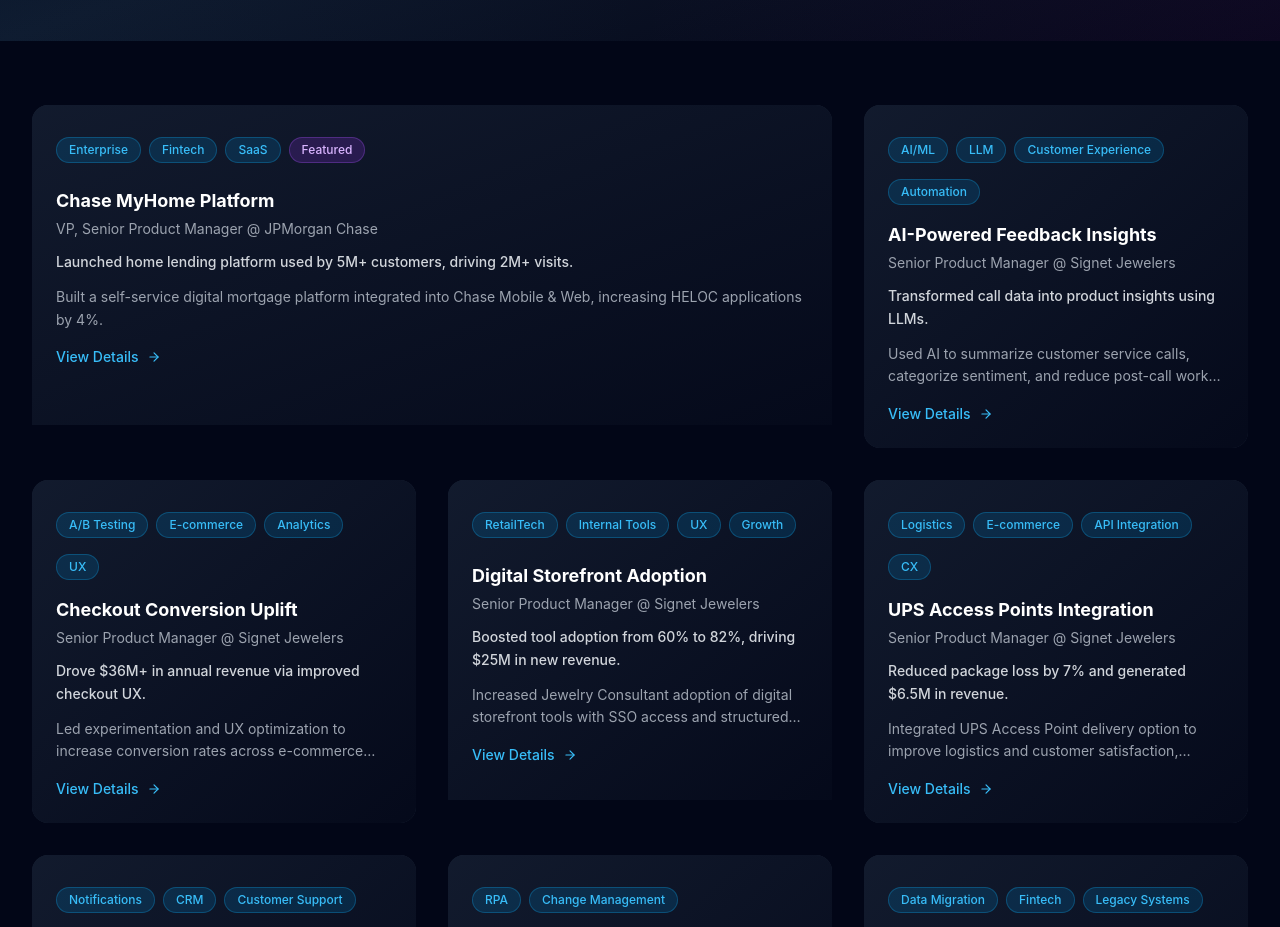
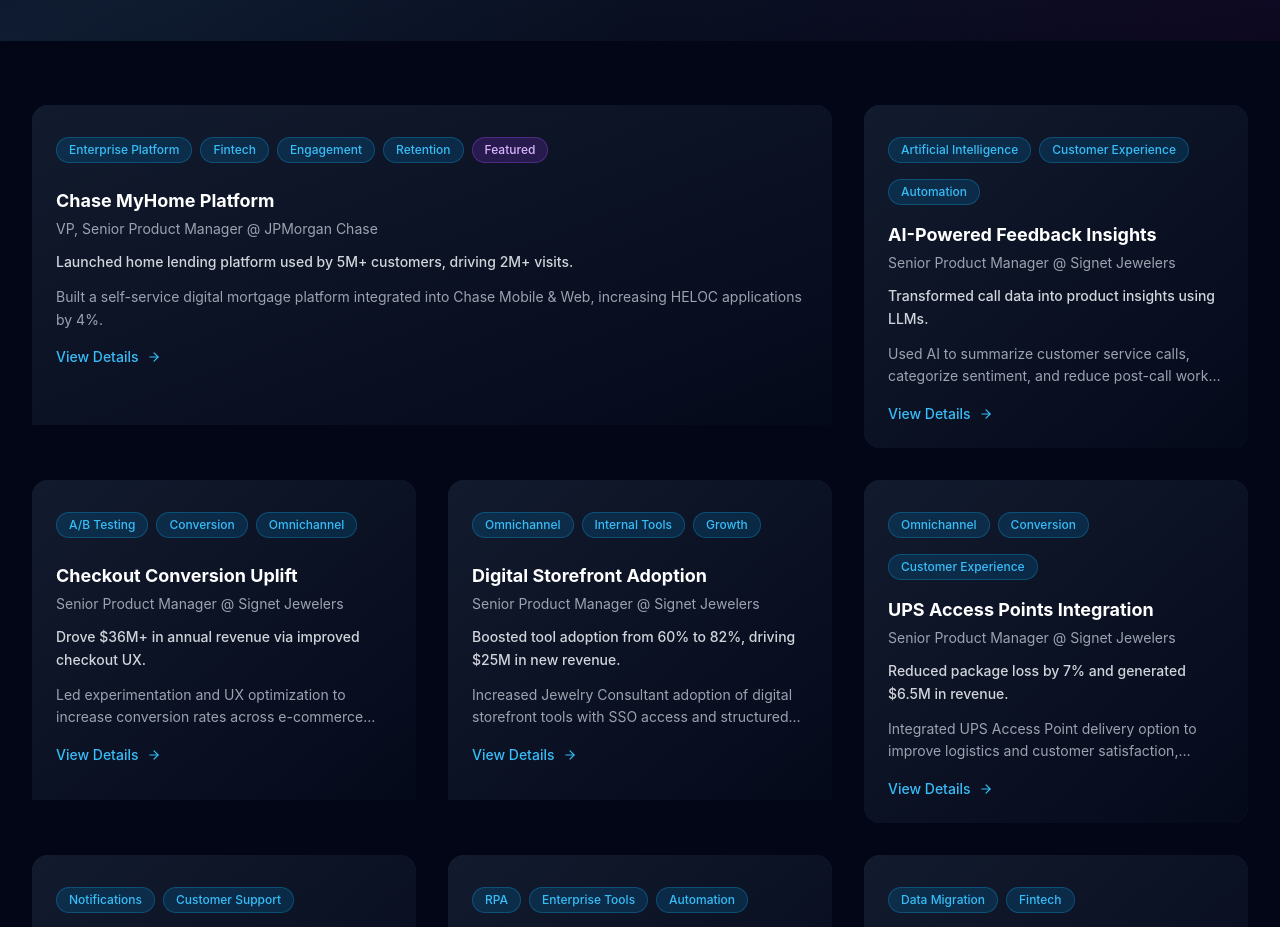
Before and after one commit to nickgardone/nick-gardone-portfolio, a Next.js app: page /portfolio in a window 1280 px wide. Shown: the part 380-1307 px from the top of the page. Built offline with nearby package versions, Linux system fonts and the light colour scheme.

Commit message:
Update project tags: Change AI to Artificial Intelligence in AI-Powered Feedback Insights, update Chase MyHome Platform tags

```diff
--- a/src/app/portfolio/page.jsx
+++ b/src/app/portfolio/page.jsx
@@ -13,7 +13,7 @@
       headline: "Launched home lending platform used by 5M+ customers, driving 2M+ visits.",
       overview: "Built a self-service digital mortgage platform integrated into Chase Mobile & Web, increasing HELOC applications by 4%.",
       image: "/chase-myhome-platform.png",
-      tags: ["Enterprise", "Fintech", "SaaS"],
+      tags: ["Enterprise Platform", "Fintech", "Engagement", "Retention"],
       link: "/portfolio/chase-myhome",
       featured: true,
       hasCaseStudy: true,
@@ -25,7 +25,7 @@
       headline: "Transformed call data into product insights using LLMs.",
       overview: "Used AI to summarize customer service calls, categorize sentiment, and reduce post-call work for agents.",
       image: "/profile-headshot-2.png",
-      tags: ["AI/ML", "LLM", "Customer Experience", "Automation"],
+      tags: ["Artificial Intelligence", "Customer Experience", "Automation"],
       link: "/portfolio/ai-feedback-insights",
       hasCaseStudy: true,
       hasDemo: true
@@ -36,7 +36,7 @@
       headline: "Drove $36M+ in annual revenue via improved checkout UX.",
       overview: "Led experimentation and UX optimization to increase conversion rates across e-commerce properties.",
       image: "/profile-headshot-2.png",
-      tags: ["A/B Testing", "E-commerce", "Analytics", "UX"],
+      tags: ["A/B Testing", "Conversion", "Omnichannel"],
       link: "/portfolio/checkout-conversion",
       hasCaseStudy: true,
       hasDemo: false
@@ -47,7 +47,7 @@
       headline: "Boosted tool adoption from 60% to 82%, driving $25M in new revenue.",
       overview: "Increased Jewelry Consultant adoption of digital storefront tools with SSO access and structured campaigns, enabling remote selling.",
       image: "/profile-headshot-2.png",
-      tags: ["RetailTech", "Internal Tools", "UX", "Growth"],
+      tags: ["Omnichannel", "Internal Tools", "Growth"],
       link: "/portfolio/digital-storefront",
       hasCaseStudy: false,
       hasDemo: true
@@ -58,7 +58,7 @@
       headline: "Reduced package loss by 7% and generated $6.5M in revenue.",
       overview: "Integrated UPS Access Point delivery option to improve logistics and customer satisfaction, coordinating with 200+ vendors.",
       image: "/profile-headshot-2.png",
-      tags: ["Logistics", "E-commerce", "API Integration", "CX"],
+      tags: ["Omnichannel", "Conversion", "Customer Experience"],
       link: "/portfolio/ups-integration",
       hasCaseStudy: true,
       hasDemo: false
@@ -69,7 +69,7 @@
       headline: "Reduced 62K annual customer service calls with milestone-based SMS/email updates.",
       overview: "Launched automated messaging across Signet brands for real-time order tracking, integrating with third-party SaaS platforms.",
       image: "/profile-headshot-2.png",
-      tags: ["Notifications", "CRM", "Customer Support", "SaaS Integration"],
+      tags: ["Notifications", "Customer Support", "Cost Reduction"],
       link: "/portfolio/order-notifications",
       hasCaseStudy: false,
       hasDemo: false
@@ -80,7 +80,7 @@
       headline: "Saved up to 9 FTE per bot through strategic automation.",
       overview: "Evangelized and built an RPA program for internal business processes, including feasibility scoring and stakeholder training.",
       image: "/profile-headshot-2.png",
-      tags: ["RPA", "Change Management", "Enterprise Tools", "Operations"],
+      tags: ["RPA", "Enterprise Tools", "Automation"],
       link: "/portfolio/rpa-program",
       hasCaseStudy: true,
       hasDemo: false
@@ -91,7 +91,7 @@
       headline: "Migrated 1.5M accounts, sunsetting legacy platforms and roles.",
       overview: "Consolidated disparate mortgage accounts into unified systems through strategic field mapping, logic generation, and simultaneous dual-system updates.",
       image: "/profile-headshot-2.png",
-      tags: ["Data Migration", "Fintech", "Legacy Systems", "Systems Integration"],
+      tags: ["Data Migration", "Fintech", "Process Optimization"],
       link: "/portfolio/loan-portfolio",
       hasCaseStudy: true,
       hasDemo: false
--- a/src/components/ProjectSummaryGrid.jsx
+++ b/src/components/ProjectSummaryGrid.jsx
@@ -15,7 +15,7 @@
       role: "VP, Senior Product Manager @ JPMorgan Chase",
       headline: "Launched home lending platform used by 5M+ customers, driving 2M+ visits.",
       overview: "Built a self-service digital mortgage platform integrated into Chase Mobile & Web, increasing HELOC applications by 4%.",
-      tags: ["Enterprise", "Fintech", "SaaS"],
+      tags: ["Enterprise Platform", "Fintech", "Engagement", "Retention"],
       link: "#",
       hasCaseStudy: true,
       hasDemo: false
@@ -25,7 +25,7 @@
       role: "Senior Product Manager @ Signet Jewelers",
       headline: "Transformed call data into product insights using LLMs.",
       overview: "Used AI to summarize customer service calls, categorize sentiment, and reduce post-call work for agents.",
-      tags: ["AI/ML", "LLM", "Customer Experience", "Automation"],
+      tags: ["Artificial Intelligence", "Customer Experience", "Automation"],
       link: "#",
       hasCaseStudy: true,
       hasDemo: true
@@ -35,7 +35,7 @@
       role: "Senior Product Manager @ Signet Jewelers",
       headline: "Drove $36M+ in annual revenue via improved checkout UX.",
       overview: "Led experimentation and UX optimization to increase conversion rates across e-commerce properties.",
-      tags: ["A/B Testing", "E-commerce", "Analytics", "UX"],
+      tags: ["A/B Testing", "Conversion", "Omnichannel"],
       link: "#",
       hasCaseStudy: true,
       hasDemo: false
@@ -45,7 +45,7 @@
       role: "Senior Product Manager @ Signet Jewelers",
       headline: "Boosted tool adoption from 60% to 82%, driving $25M in new revenue.",
       overview: "Increased Jewelry Consultant adoption of digital storefront tools with SSO access and structured campaigns, enabling remote selling.",
-      tags: ["RetailTech", "Internal Tools", "UX", "Growth"],
+      tags: ["Omnichannel", "Internal Tools", "Growth"],
       link: "#",
       hasCaseStudy: false,
       hasDemo: true
@@ -55,7 +55,7 @@
       role: "Senior Product Manager @ Signet Jewelers",
       headline: "Reduced package loss by 7% and generated $6.5M in revenue.",
       overview: "Integrated UPS Access Point delivery option to improve logistics and customer satisfaction, coordinating with 200+ vendors.",
-      tags: ["Logistics", "E-commerce", "API Integration", "CX"],
+      tags: ["Omnichannel", "Conversion", "Customer Experience"],
       link: "#",
       hasCaseStudy: true,
       hasDemo: false
@@ -65,7 +65,7 @@
       role: "Senior Product Manager @ Signet Jewelers",
       headline: "Reduced 62K annual customer service calls with milestone-based SMS/email updates.",
       overview: "Launched automated messaging across Signet brands for real-time order tracking, integrating with third-party SaaS platforms.",
-      tags: ["Notifications", "CRM", "Customer Support", "SaaS Integration"],
+      tags: ["Notifications", "Customer Support", "Cost Reduction"],
       link: "#",
       hasCaseStudy: false,
       hasDemo: false
@@ -75,7 +75,7 @@
       role: "AVP, Product Manager @ JPMorgan Chase",
       headline: "Saved up to 9 FTE per bot through strategic automation.",
       overview: "Evangelized and built an RPA program for internal business processes, including feasibility scoring and stakeholder training.",
-      tags: ["RPA", "Change Management", "Enterprise Tools", "Operations"],
+      tags: ["RPA", "Enterprise Tools", "Automation"],
       link: "#",
       hasCaseStudy: true,
       hasDemo: false
@@ -85,7 +85,7 @@
       role: "AVP, Product Owner @ JPMorgan Chase",
       headline: "Migrated 1.5M accounts, sunsetting legacy platforms and roles.",
       overview: "Consolidated disparate mortgage accounts into unified systems through strategic field mapping, logic generation, and simultaneous dual-system updates.",
-      tags: ["Data Migration", "Fintech", "Legacy Systems", "Systems Integration"],
+      tags: ["Data Migration", "Fintech", "Process Optimization"],
       link: "#",
       hasCaseStudy: true,
       hasDemo: false
```
